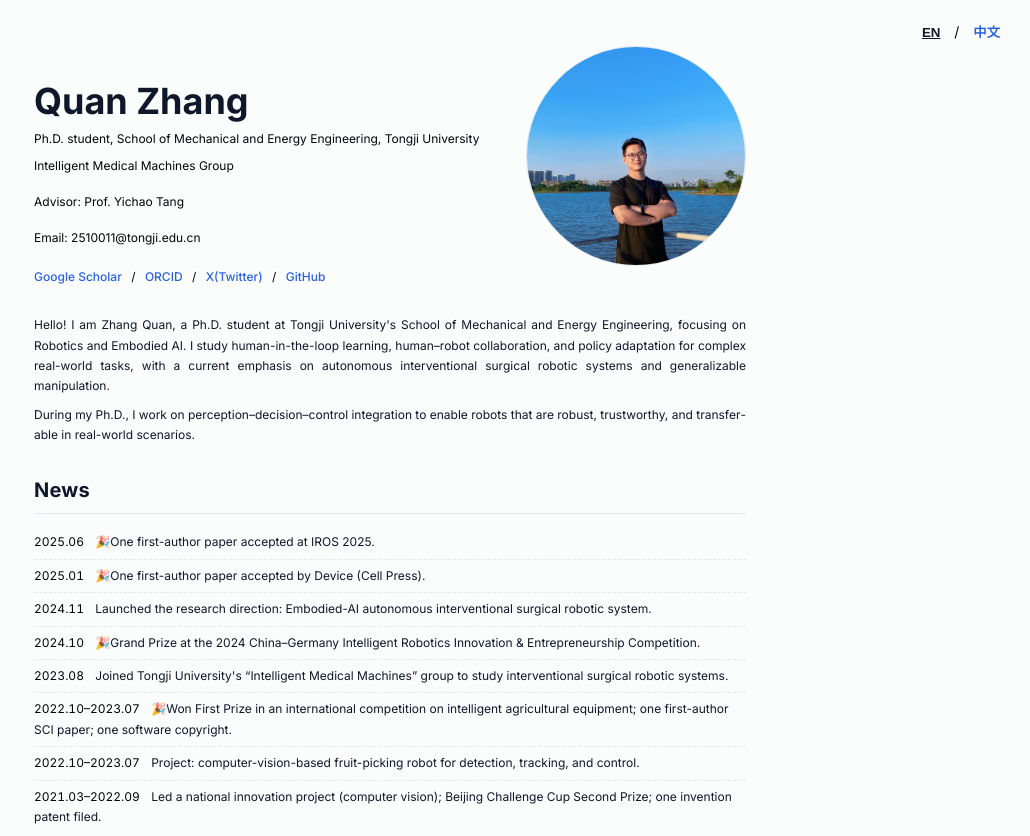
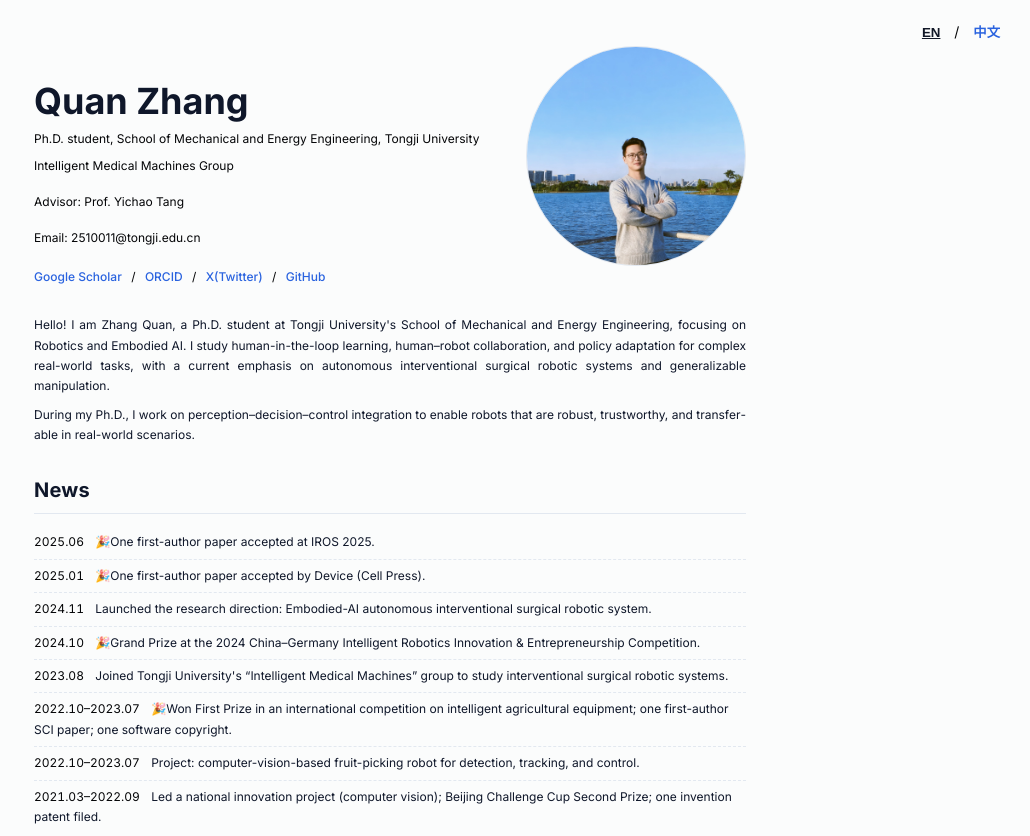
Before and after one commit to Supremepowerzq/QuanZhang.github.io, a plain HTML site: page index.html in a window 1280 px wide. Shown: the top 836 px of the page, without its empty margins (250-1280 px from the left). Drawn offline with Linux system fonts and the light colour scheme.

Commit message:
profile-w（OG）-lhy.jpg
profile-w（OG）-lhy.jpg

```diff
--- a/index.html
+++ b/index.html
@@ -37,8 +37,8 @@
           </p>
         </div>
         <div class="avatar-wrap">
-          <a href="assets/profile-lhy.jpg" target="_blank" rel="noopener">
-            <img src="assets/profile-lhy.jpg" alt="张权个人照片" class="avatar" />
+          <a href="assets/profile-w（OG）-lhy.jpg" target="_blank" rel="noopener">
+            <img src="assets/profile-w（OG）-lhy.jpg" alt="张权个人照片" class="avatar" />
           </a>
         </div>
       </header>
@@ -209,8 +209,8 @@
           </p>
         </div>
         <div class="avatar-wrap">
-          <a href="assets/profile-lhy.jpg" target="_blank" rel="noopener">
-            <img src="assets/profile-lhy.jpg" alt="Portrait of Zhang Quan" class="avatar" />
+          <a href="assets/profile-w（OG）-lhy.jpg" target="_blank" rel="noopener">
+            <img src="assets/profile-w（OG）-lhy.jpg" alt="Portrait of Zhang Quan" class="avatar" />
           </a>
         </div>
       </header>
```
